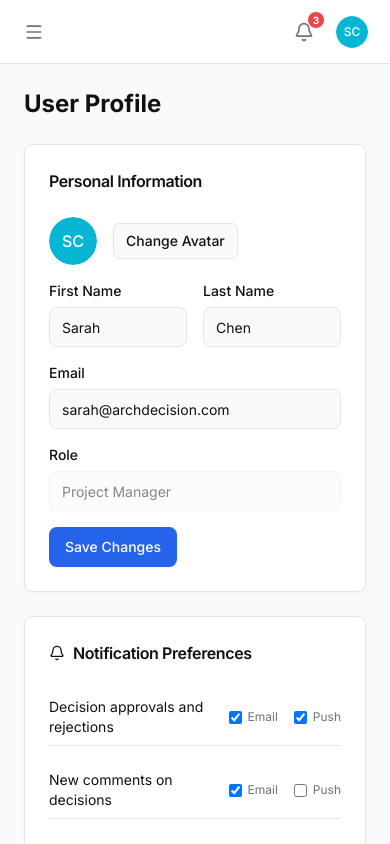
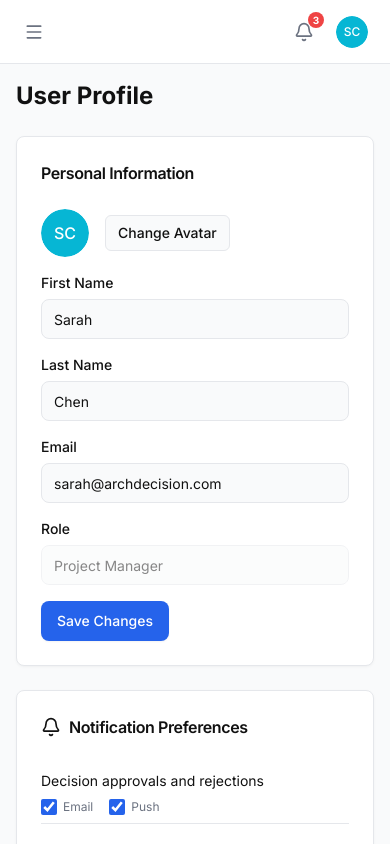
Before and after one commit to guilhermetechmakers/archdecision-hub-1771671935450, a React (Vite) app: page /dashboard/profile in a window 390 px wide. Built offline with nearby package versions, Linux system fonts and the light colour scheme.

Commit message:
feat: AI-generated c

```diff
--- a/src/pages/profile/UserProfilePage.tsx
+++ b/src/pages/profile/UserProfilePage.tsx
@@ -7,15 +7,23 @@ import { currentUser } from '@/data/mock-data'
 import { toast } from 'sonner'
 import { Shield, Bell, Link2, Monitor, Smartphone, LogOut } from 'lucide-react'
 
+const notificationPreferences = [
+  { label: 'Decision approvals and rejections', email: true, push: true },
+  { label: 'New comments on decisions', email: true, push: false },
+  { label: 'File uploads and updates', email: false, push: true },
+  { label: 'Meeting reminders', email: true, push: true },
+  { label: 'Weekly project updates', email: true, push: false },
+  { label: 'Task assignments', email: true, push: true },
+] as const
+
 export function UserProfilePage() {
   return (
-    <div className="p-6 lg:p-8">
+    <div className="p-4 sm:p-6 lg:p-8">
       <h1 className="text-2xl font-bold mb-6">User Profile</h1>
 
       <div className="grid grid-cols-1 gap-6 lg:grid-cols-3">
         <div className="lg:col-span-2 space-y-6">
-          {/* Personal Info */}
-          <Card>
+          <Card className="shadow-card rounded-lg">
             <CardHeader>
               <CardTitle className="text-base">Personal Information</CardTitle>
             </CardHeader>
@@ -23,55 +31,70 @@ export function UserProfilePage() {
               <div className="flex items-center gap-4">
                 <Avatar name={currentUser.name} size="lg" />
                 <div>
-                  <Button variant="outline" size="sm">Change Avatar</Button>
+                  <Button variant="outline" size="sm" aria-label="Change profile avatar">
+                    Change Avatar
+                  </Button>
                 </div>
               </div>
-              <div className="grid grid-cols-2 gap-4">
-                <div>
-                  <label className="mb-1.5 block text-sm font-medium">First Name</label>
-                  <Input defaultValue="Sarah" />
-                </div>
-                <div>
-                  <label className="mb-1.5 block text-sm font-medium">Last Name</label>
-                  <Input defaultValue="Chen" />
-                </div>
+              <div className="grid grid-cols-1 sm:grid-cols-2 gap-4">
+                <Input
+                  label="First Name"
+                  defaultValue="Sarah"
+                  aria-label="First Name"
+                />
+                <Input
+                  label="Last Name"
+                  defaultValue="Chen"
+                  aria-label="Last Name"
+                />
               </div>
-              <div>
-                <label className="mb-1.5 block text-sm font-medium">Email</label>
-                <Input defaultValue={currentUser.email} type="email" />
-              </div>
-              <div>
-                <label className="mb-1.5 block text-sm font-medium">Role</label>
-                <Input defaultValue="Project Manager" disabled />
-              </div>
+              <Input
+                label="Email"
+                defaultValue={currentUser.email}
+                type="email"
+                aria-label="Email address"
+              />
+              <Input
+                label="Role"
+                defaultValue="Project Manager"
+                disabled
+                aria-label="User role"
+              />
               <Button onClick={() => toast.success('Profile updated!')}>Save Changes</Button>
             </CardContent>
           </Card>
 
-          {/* Notification Preferences */}
-          <Card>
+          <Card className="shadow-card rounded-lg">
             <CardHeader>
               <CardTitle className="flex items-center gap-2 text-base">
-                <Bell className="h-4 w-4" /> Notification Preferences
+                <Bell className="h-5 w-5" /> Notification Preferences
               </CardTitle>
             </CardHeader>
             <CardContent className="space-y-4">
-              {[
-                { label: 'Decision approvals and rejections', email: true, push: true },
-                { label: 'New comments on decisions', email: true, push: false },
-                { label: 'File uploads and updates', email: false, push: true },
-                { label: 'Meeting reminders', email: true, push: true },
-                { label: 'Weekly project updates', email: true, push: false },
-                { label: 'Task assignments', email: true, push: true },
-              ].map((pref) => (
-                <div key={pref.label} className="flex items-center justify-between py-2 border-b border-border last:border-0">
+              {notificationPreferences.map((pref) => (
+                <div
+                  key={pref.label}
+                  className="flex flex-col sm:flex-row sm:items-center sm:justify-between gap-2 py-2 border-b border-border last:border-0"
+                >
                   <span className="text-sm">{pref.label}</span>
                   <div className="flex items-center gap-4">
-                    <label className="flex items-center gap-1.5 text-xs text-muted-foreground">
-                      <input type="checkbox" defaultChecked={pref.email} className="rounded" /> Email
+                    <label className="flex items-center gap-1.5 text-xs text-muted-foreground cursor-pointer">
+                      <input
+                        type="checkbox"
+                        defaultChecked={pref.email}
+                        className="rounded border-input h-4 w-4 accent-primary"
+                        aria-label={`Email notification for ${pref.label}`}
+                      />
+                      Email
                     </label>
-                    <label className="flex items-center gap-1.5 text-xs text-muted-foreground">
-                      <input type="checkbox" defaultChecked={pref.push} className="rounded" /> Push
+                    <label className="flex items-center gap-1.5 text-xs text-muted-foreground cursor-pointer">
+                      <input
+                        type="checkbox"
+                        defaultChecked={pref.push}
+                        className="rounded border-input h-4 w-4 accent-primary"
+                        aria-label={`Push notification for ${pref.label}`}
+                      />
+                      Push
                     </label>
                   </div>
                 </div>
@@ -82,35 +105,37 @@ export function UserProfilePage() {
         </div>
 
         <div className="space-y-6">
-          {/* Security */}
-          <Card>
+          <Card className="shadow-card rounded-lg">
             <CardHeader>
               <CardTitle className="flex items-center gap-2 text-base">
-                <Shield className="h-4 w-4" /> Security
+                <Shield className="h-5 w-5" /> Security
               </CardTitle>
             </CardHeader>
             <CardContent className="space-y-4">
               <div>
                 <p className="text-sm font-medium">Password</p>
                 <p className="text-xs text-muted-foreground">Last changed 30 days ago</p>
-                <Button variant="outline" size="sm" className="mt-2">Change Password</Button>
+                <Button variant="outline" size="sm" className="mt-2" aria-label="Change your password">
+                  Change Password
+                </Button>
               </div>
               <div>
                 <p className="text-sm font-medium">Two-Factor Authentication</p>
                 <p className="text-xs text-muted-foreground">Add an extra layer of security</p>
-                <Button variant="outline" size="sm" className="mt-2">Enable 2FA</Button>
+                <Button variant="outline" size="sm" className="mt-2" aria-label="Enable two-factor authentication">
+                  Enable 2FA
+                </Button>
               </div>
             </CardContent>
           </Card>
 
-          {/* Active Sessions */}
-          <Card>
+          <Card className="shadow-card rounded-lg">
             <CardHeader>
               <CardTitle className="text-base">Active Sessions</CardTitle>
             </CardHeader>
             <CardContent className="space-y-3">
               <div className="flex items-center gap-3 rounded-lg border border-border p-3">
-                <Monitor className="h-5 w-5 text-muted-foreground" />
+                <Monitor className="h-5 w-5 text-muted-foreground" aria-hidden="true" />
                 <div className="flex-1">
                   <p className="text-sm font-medium">Chrome on macOS</p>
                   <p className="text-xs text-muted-foreground">Portland, OR &middot; Current</p>
@@ -118,23 +143,22 @@ export function UserProfilePage() {
                 <Badge variant="success" className="text-[10px]">Active</Badge>
               </div>
               <div className="flex items-center gap-3 rounded-lg border border-border p-3">
-                <Smartphone className="h-5 w-5 text-muted-foreground" />
+                <Smartphone className="h-5 w-5 text-muted-foreground" aria-hidden="true" />
                 <div className="flex-1">
                   <p className="text-sm font-medium">Safari on iPhone</p>
                   <p className="text-xs text-muted-foreground">Portland, OR &middot; 2 hours ago</p>
                 </div>
-                <Button variant="ghost" size="sm" className="text-xs text-destructive">
-                  <LogOut className="h-3 w-3 mr-1" /> Revoke
+                <Button variant="ghost" size="sm" className="text-xs text-destructive" aria-label="Revoke Safari on iPhone session">
+                  <LogOut className="h-4 w-4 mr-1" /> Revoke
                 </Button>
               </div>
             </CardContent>
           </Card>
 
-          {/* Linked Accounts */}
-          <Card>
+          <Card className="shadow-card rounded-lg">
             <CardHeader>
               <CardTitle className="flex items-center gap-2 text-base">
-                <Link2 className="h-4 w-4" /> Linked Accounts
+                <Link2 className="h-5 w-5" /> Linked Accounts
               </CardTitle>
             </CardHeader>
             <CardContent className="space-y-3">
@@ -144,7 +168,9 @@ export function UserProfilePage() {
               </div>
               <div className="flex items-center justify-between">
                 <span className="text-sm">Microsoft</span>
-                <Button variant="outline" size="sm" className="text-xs">Connect</Button>
+                <Button variant="outline" size="sm" className="text-xs" aria-label="Connect Microsoft account">
+                  Connect
+                </Button>
               </div>
             </CardContent>
           </Card>
```
